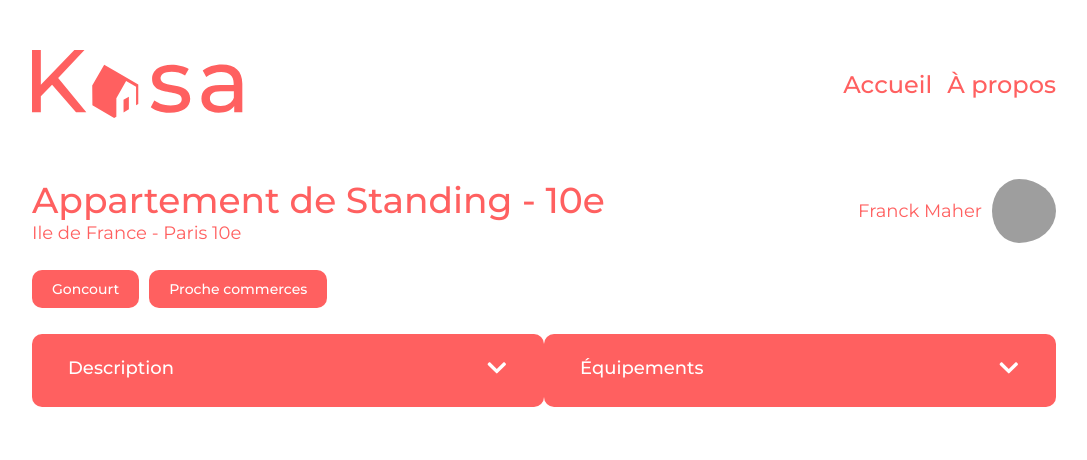
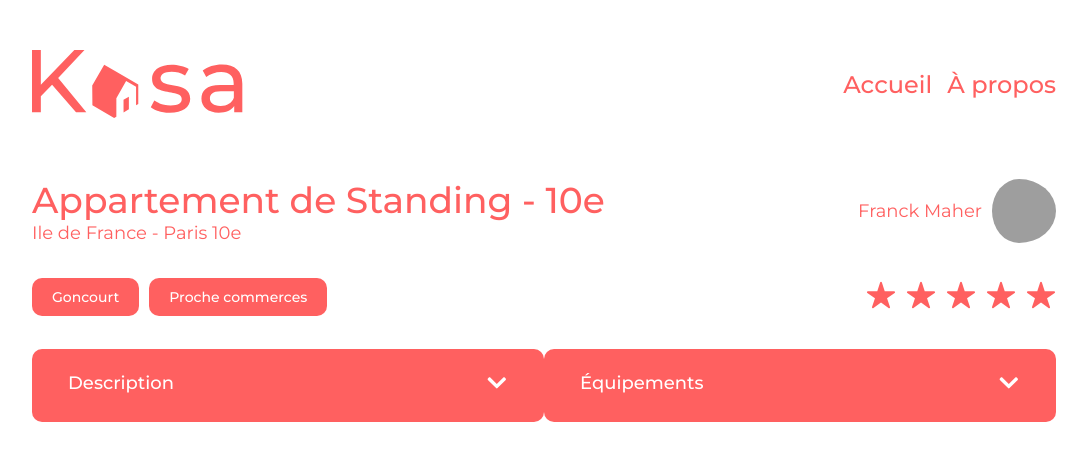
Before and after one commit to Mika-dev13/kasa, a React (Create React App) app: page /logding/0979876d in a window 1280 px wide. Shown: the top 460 px of the page, without its empty margins (96-1183 px from the left). Built offline with nearby package versions, Linux system fonts and the light colour scheme; grey boxes are pictures that could not be loaded.

Commit message:
création du rating

```diff
--- /dev/null
+++ b/src/components/Stars.js
@@ -0,0 +1,16 @@
+import { IoStar } from "react-icons/io5";
+import '../styles/Stars.css'
+
+export default function Stars({rating}) {
+
+    const ratingStars = [1, 2, 3, 4, 5]
+
+    return (
+        <div>
+            {ratingStars.map(ratingStar => (
+                    <IoStar className={`${ratingStar <= rating ? "kasa-star-color" : ""} kasa-star`} />
+                ))}
+
+        </div>
+    )
+}
--- a/src/index.css
+++ b/src/index.css
@@ -12,7 +12,7 @@ html{
 
 
 
-code {
+/* code {
   font-family: source-code-pro, Menlo, Monaco, Consolas, 'Courier New',
     monospace;
-}
+} */
--- a/src/pages/Home/Home.js
+++ b/src/pages/Home/Home.js
@@ -1,7 +1,7 @@
 
 import Hero from "../../components/Hero";
 import ThumbnailsSection from "../../components/ThumbnailsSection";
-// import Logding from "../logding/logding";
+
 
 function Home() {
 
--- a/src/pages/logding/logding.js
+++ b/src/pages/logding/logding.js
@@ -4,13 +4,14 @@ import '../../styles/LogdingPage.css'
 import Collaspe from "../../components/Collaspe"
 import DescriptionLogding from "../../components/DescriptionLogding"
 import Tags from "../../components/Tags"
+import Stars from "../../components/Stars"
 
 
 function Logding() {
 
     const { pageId } = useParams()
+    const { description, equipments, title, location, host, tags, rating} = datasJSON.find( (item) => item.id === pageId)
 
-    const { description, equipments, title, location, host, tags} = datasJSON.find( (item) => item.id === pageId)
 
     return (
 
@@ -22,8 +23,9 @@ function Logding() {
                 <DescriptionLogding title={title} location={location} host={host}/>
             </section>
 
-            <div>
+            <div className="kasa-tags-stars-section">
                 <Tags tags={tags} />
+                <Stars rating={rating} />
             </div>
 
             <div className="kasa-collapse-section">
@@ -38,12 +40,7 @@ function Logding() {
                     </ul>
                 </Collaspe>
             </div>
-
-
-
-
         </div>
-
     )
 }
 
--- a/src/styles/Collapse.css
+++ b/src/styles/Collapse.css
@@ -35,7 +35,7 @@
     overflow: hidden;
     background-color: #f6f6f6;
     border-radius: 1em;
-    padding: 2em 2em 1.5em 2em;
+    padding: 4em 2em 1.5em 2em;
     transition: all .3s ease-in-out;
 }
 
--- a/src/styles/LogdingPage.css
+++ b/src/styles/LogdingPage.css
@@ -4,6 +4,11 @@
     margin: 0 auto;
 }
 
+.kasa-tags-stars-section{
+    display: flex;
+    justify-content: space-between;
+    align-items: center;
+}
 
 /* =================================== Kasa collapse ================================= */
 .kasa-collapse-section{
--- /dev/null
+++ b/src/styles/Stars.css
@@ -0,0 +1,9 @@
+.kasa-star {
+    font-size: 3rem;
+    padding-left: 1rem;
+    color: #e3e3e3;
+}
+
+.kasa-star-color {
+    color: #ff6060;
+}
```
Also changed, not shown: src/components/Carousel.js (added, +10 -0 lines).
